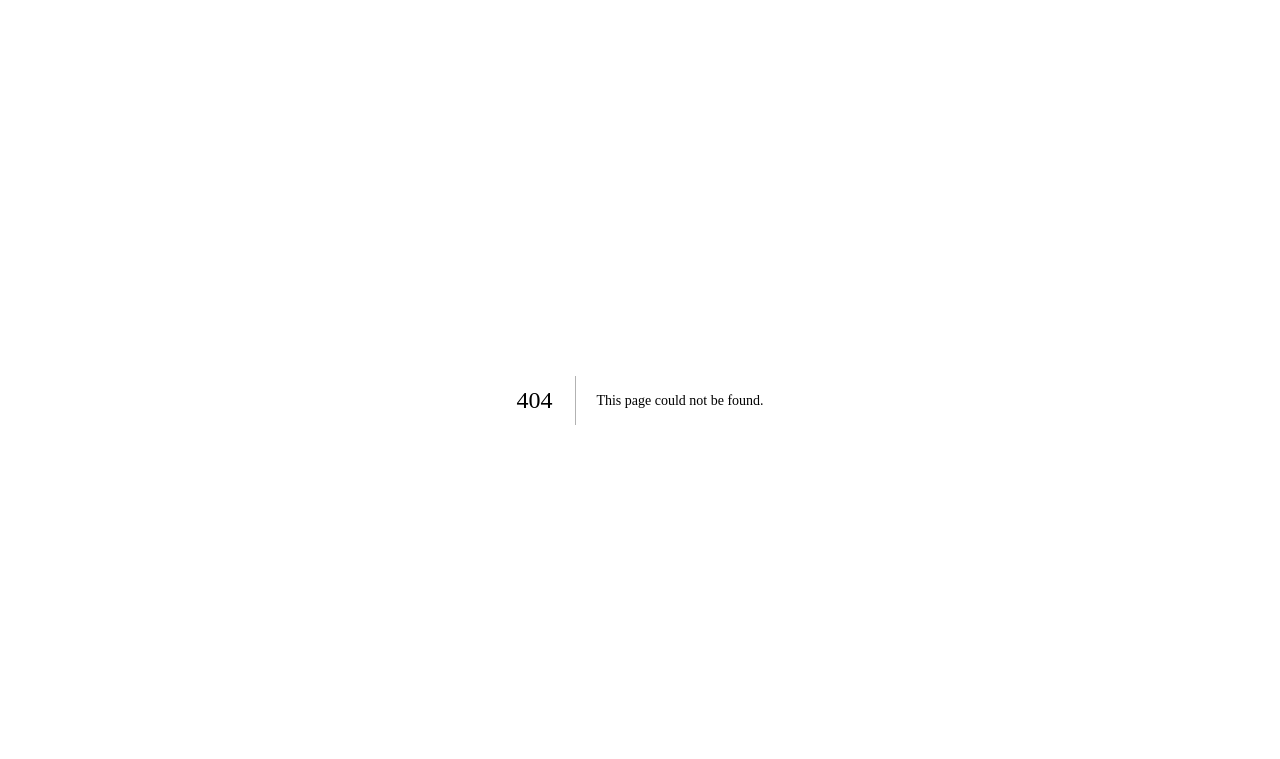
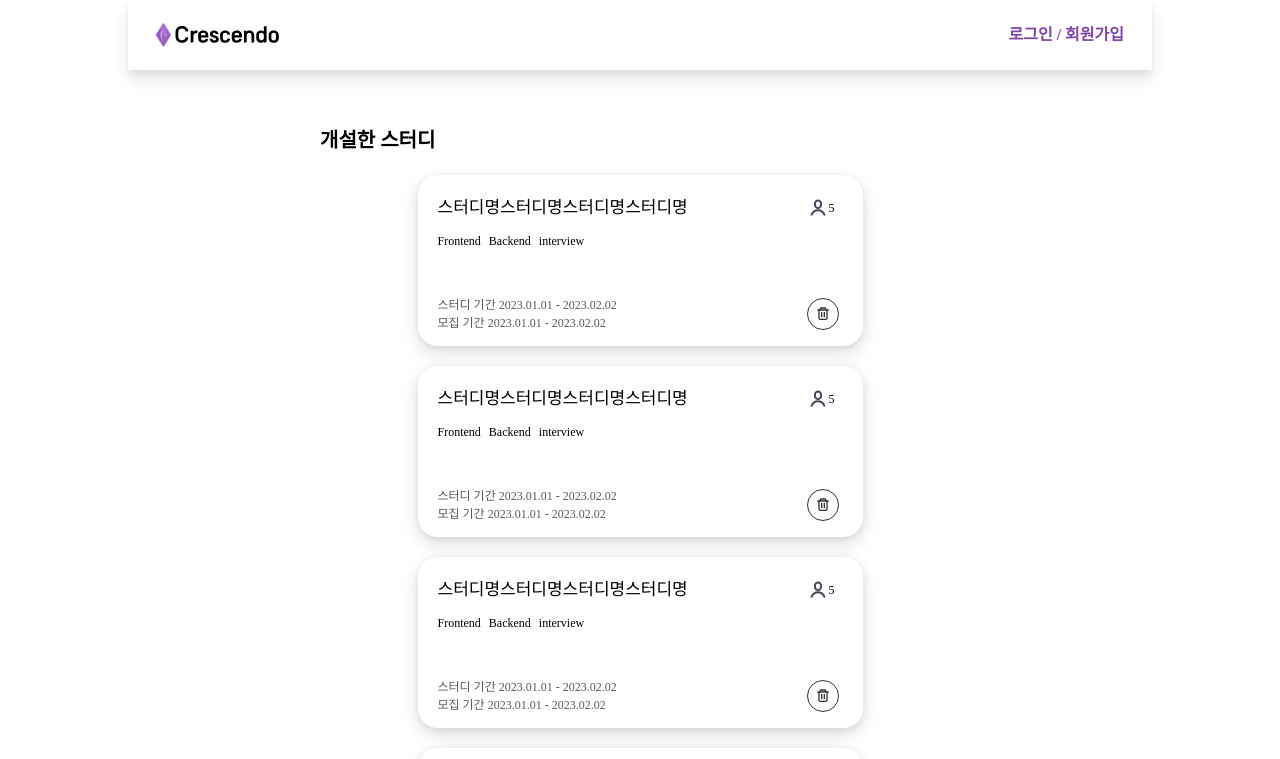
Before and after one commit to crescenders/crescendo-frontend, a Next.js app: page /study/manage in a window 1280 px wide. Before the commit this address had no page. Shown: the top 759 px of the page. Built offline with nearby package versions, Linux system fonts and the light colour scheme.

Commit message:
[CRES-38] modify: 경로수정 #15

```diff
--- a/src/components/manage/OpenStudyCard.tsx
+++ b/src/components/manage/OpenStudyCard.tsx
@@ -26,7 +26,7 @@ const OpenStudyCard = ({
   return (
     <StudyCard>
       <div className="flex justify-between">
-        <Link href={`/studymanage/assignment/${id}`}>
+        <Link href={`/study/manage/assignment/${id}`}>
           <span className="text-[17px]">{title}</span>
         </Link>
         <div className="flex items-center gap-x-0.5 mr-2">
--- a/src/pages/studyDetail/[id].tsx
+++ b/src/pages/study/detail/[id].tsx
@@ -12,7 +12,7 @@ const StudyDetail = () => {
           focusedPosition="left"
           leftText="정보 보기"
           rightText="과제 보기"
-          path={`/studyDetail/assignment/${id}`}
+          path={`/study/detail/assignment/${id}`}
         />
       </div>
     </PageLayout>
--- a/src/pages/studyDetail/assignment/[id].tsx
+++ b/src/pages/study/detail/assignment/[id].tsx
@@ -5,7 +5,7 @@ import ProgressBar from '@components/common/ProgressBar';
 import AssignmentCard from '@components/manage/AssignmentCard';
 import Image from 'next/image';
 import { useRouter } from 'next/router';
-import { AssignmentListType } from 'pages/studymanage/assignment/[id]';
+import { AssignmentListType } from 'pages/study/manage/assignment/[id]';
 import { useState } from 'react';
 import tw from 'tailwind-styled-components';
 
@@ -58,7 +58,7 @@ const ViewAssiginment = () => {
           focusedPosition="right"
           leftText="정보 보기"
           rightText="과제 보기"
-          path={`/studyDetail/${id}`}
+          path={`/study/detail/${id}`}
         />
         <StudyTitle>{ASSIGNMENT_INFO.title}</StudyTitle>
       </div>
```
Also changed, not shown: src/pages/study/manage/assignment/[id].tsx (renamed from src/pages/studymanage/assignment/[id].tsx), src/pages/study/manage/index.tsx (renamed from src/pages/studymanage/index.tsx).
